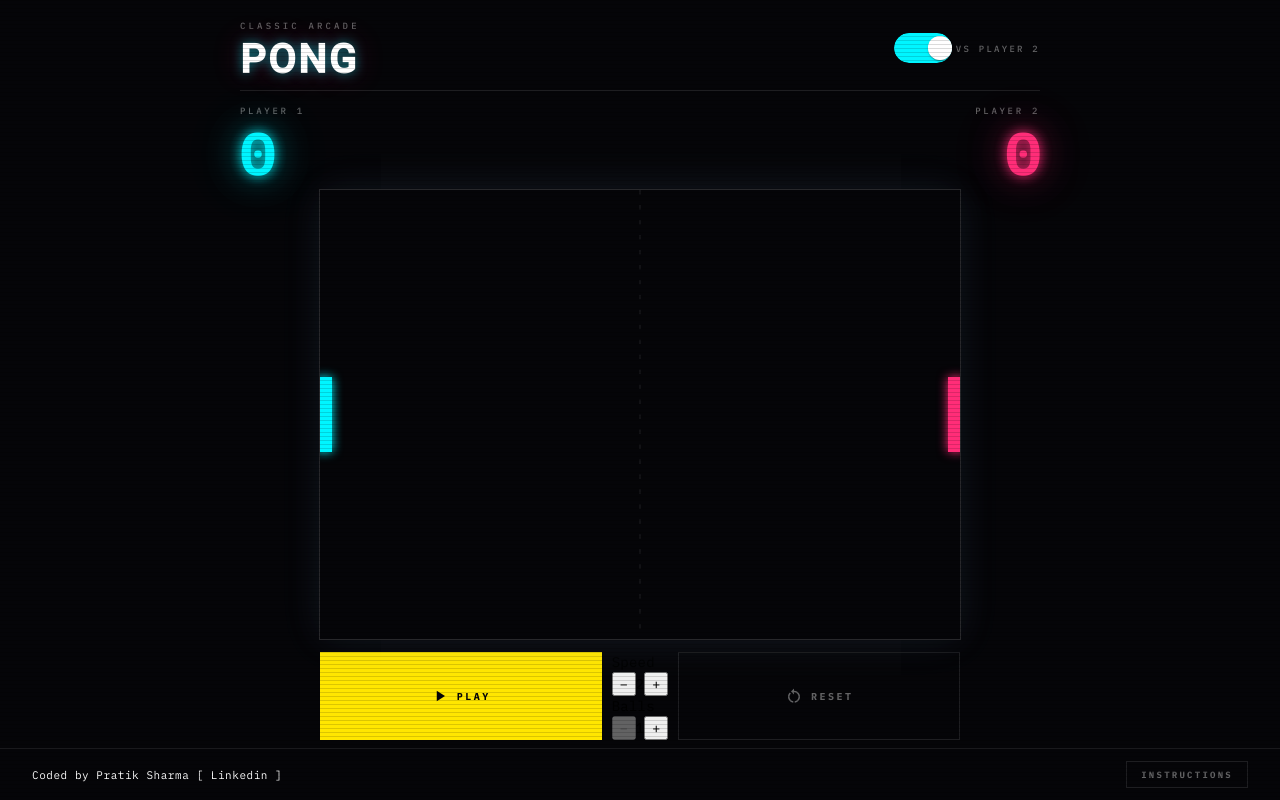
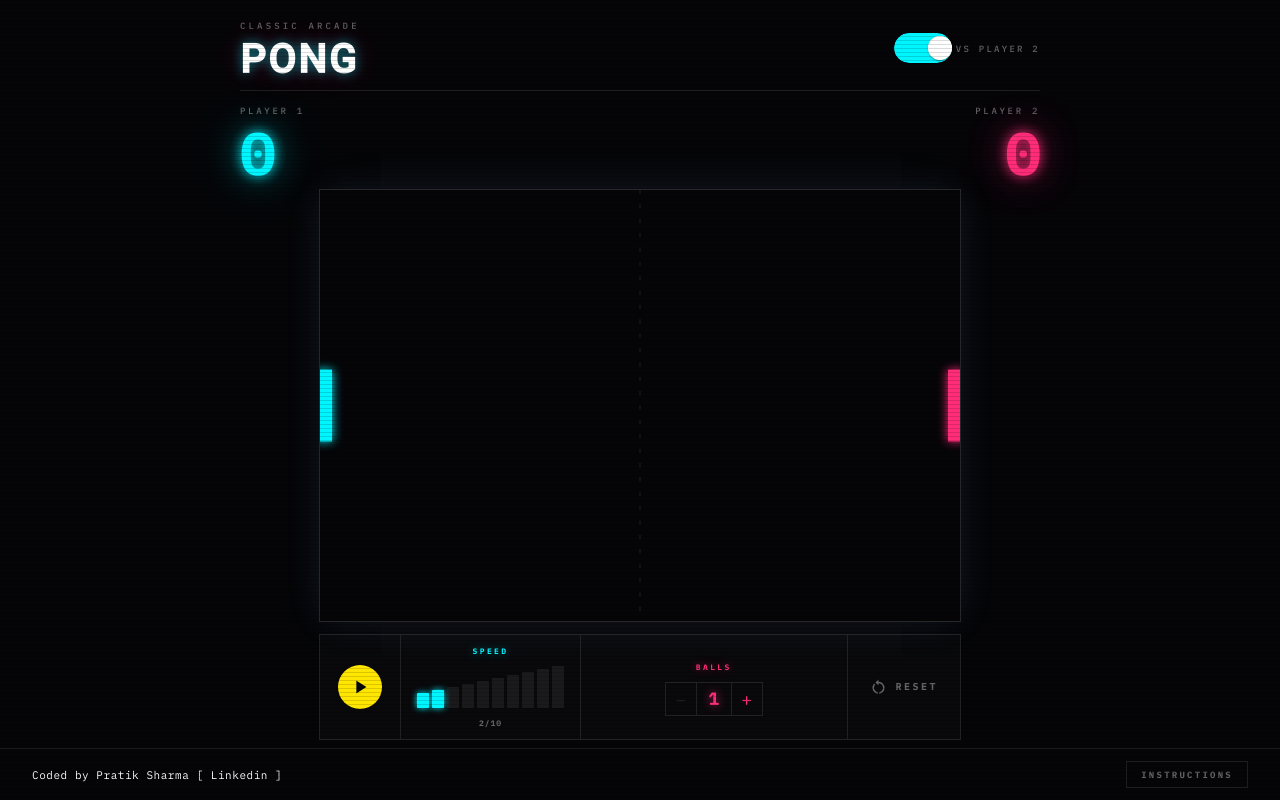
Before and after one commit to topratiksharma/arkanoid, an Angular app: page /#/game in a window 1280 px wide. Built offline with nearby package versions, Linux system fonts and the light colour scheme.

Commit message:
Fix the bug

```diff
--- a/src/app/game/game.component.html
+++ b/src/app/game/game.component.html
@@ -38,31 +38,36 @@
   </div>
 
   <div class="arkanoid__controls">
+    <div class="arkanoid__play-cell">
       <button
-      class="arkanoid__button arkanoid__button--primary"
+        class="arkanoid__btn-play"
         (click)="isPlaying && !isPaused ? pauseGame() : isPaused ? resumeGame() : playGame()"
       >
         <mat-icon>{{ isPlaying && !isPaused ? 'pause' : 'play_arrow' }}</mat-icon>
-      {{ isPlaying && !isPaused ? 'Pause' : isPaused ? 'Resume' : 'Play' }}
       </button>
+    </div>
 
-    <div class="arkanoid__cockpit">
-      <div class="arkanoid__stepper">
-        <span class="arkanoid__stepper-label arkanoid__stepper-label--cyan">Speed</span>
-        <div class="arkanoid__stepper-track">
-          <button class="arkanoid__stepper-btn" (click)="decreaseBallSpeed()" [disabled]="ballSpeed <= 1">−</button>
-          <span class="arkanoid__stepper-value arkanoid__stepper-value--cyan">{{ ballSpeed }}</span>
-          <button class="arkanoid__stepper-btn" (click)="increaseBallSpeed()">+</button>
+    <div class="arkanoid__vol-widget">
+      <span class="arkanoid__vol-label">Speed</span>
+      <div class="arkanoid__vol-bar">
+        @for (seg of speedSegments; track seg) {
+          <button
+            class="arkanoid__vol-seg"
+            [class.arkanoid__vol-seg--active]="ballSpeed >= seg"
+            [style.height.px]="12 + seg * 3"
+            (click)="setSpeed(seg)"
+          ></button>
+        }
       </div>
+      <span class="arkanoid__vol-value">{{ ballSpeed }}/10</span>
     </div>
-      <div class="arkanoid__cockpit-divider"></div>
-      <div class="arkanoid__stepper">
-        <span class="arkanoid__stepper-label arkanoid__stepper-label--pink">Balls</span>
-        <div class="arkanoid__stepper-track">
-          <button class="arkanoid__stepper-btn arkanoid__stepper-btn--pink" (click)="decreaseBallCount()" [disabled]="ballCount <= 1">−</button>
-          <span class="arkanoid__stepper-value arkanoid__stepper-value--pink">{{ ballCount }}</span>
-          <button class="arkanoid__stepper-btn arkanoid__stepper-btn--pink" (click)="increaseBallCount()">+</button>
-        </div>
+
+    <div class="arkanoid__ball-ctrl">
+      <span class="arkanoid__ball-ctrl-label">Balls</span>
+      <div class="arkanoid__ball-ctrl-track">
+        <button class="arkanoid__ball-ctrl-dec" (click)="decreaseBallCount()" [disabled]="ballCount <= 1">−</button>
+        <span class="arkanoid__ball-ctrl-value">{{ ballCount }}</span>
+        <button class="arkanoid__ball-ctrl-add" (click)="increaseBallCount()">+</button>
       </div>
     </div>
 
--- a/src/app/game/game.component.scss
+++ b/src/app/game/game.component.scss
@@ -164,18 +164,19 @@ $font: 'IBM Plex Mono', monospace;
 
   &__controls {
     display: flex;
+    align-items: stretch;
     width: 100%;
     max-width: min(800px, calc((100dvh - 320px) * 4 / 3));
     margin-top: 12px;
-    gap: 10px;
+    border: 1px solid $border;
+    background: rgba(255, 255, 255, 0.015);
+    overflow: hidden;
   }
 
   &__button {
-    flex: 1;
     display: flex;
     align-items: center;
     justify-content: center;
-    padding: 14px 32px;
     font-family: $font;
     font-size: 10px;
     font-weight: 700;
@@ -186,6 +187,8 @@ $font: 'IBM Plex Mono', monospace;
     transition: box-shadow 0.15s ease, opacity 0.15s ease, background-color 0.15s ease;
 
     &--primary {
+      flex: 1;
+      padding: 14px 32px;
       background-color: $yellow;
       color: $bg;
       border: 1px solid $yellow;
@@ -201,13 +204,15 @@ $font: 'IBM Plex Mono', monospace;
     }
 
     &--secondary {
+      flex: 0 0 auto;
+      padding: 14px 22px;
       background-color: transparent;
       color: $muted;
-      border: 1px solid $border;
+      border: none;
 
       &:hover:not(:disabled) {
         color: $white;
-        border-color: rgba(255, 255, 255, 0.3);
+        background-color: rgba(255, 255, 255, 0.04);
       }
     }
   }
@@ -281,4 +286,171 @@ $font: 'IBM Plex Mono', monospace;
     width: 18px;
     margin-right: 8px;
   }
+
+  // ── Volume bar (speed) ──────────────────────────────────────────
+
+  &__vol-widget {
+    display: flex;
+    flex-direction: column;
+    align-items: center;
+    justify-content: center;
+    gap: 5px;
+    padding: 12px 16px;
+    flex-shrink: 0;
+    border-right: 1px solid $border;
+  }
+
+  &__vol-label {
+    font-size: 8px;
+    font-weight: 700;
+    letter-spacing: 0.3em;
+    text-transform: uppercase;
+    color: $cyan;
+    text-shadow: 0 0 8px rgba(0, 245, 255, 0.45);
+  }
+
+  &__vol-bar {
+    display: flex;
+    align-items: flex-end;
+    gap: 3px;
+  }
+
+  &__vol-seg {
+    width: 12px;
+    border-radius: 1px;
+    border: none;
+    cursor: pointer;
+    background: rgba(255, 255, 255, 0.07);
+    transition: background 80ms ease, box-shadow 80ms ease;
+    padding: 0;
+
+    &:nth-child(1), &:nth-child(2), &:nth-child(3) { --seg-color: #{$cyan}; }
+    &:nth-child(4), &:nth-child(5) { --seg-color: #7ff0cc; }
+    &:nth-child(6), &:nth-child(7) { --seg-color: #{$yellow}; }
+    &:nth-child(8) { --seg-color: #ff9900; }
+    &:nth-child(9), &:nth-child(10) { --seg-color: #{$pink}; }
+
+    &--active {
+      background: var(--seg-color);
+      box-shadow: 0 0 6px var(--seg-color);
+    }
+
+    &:hover {
+      opacity: 0.7;
+    }
+  }
+
+  &__vol-value {
+    font-size: 8px;
+    font-weight: 700;
+    letter-spacing: 0.12em;
+    color: $muted;
+  }
+
+  // ── Play cell + small play button ──────────────────────────────
+
+  &__play-cell {
+    display: flex;
+    align-items: center;
+    justify-content: center;
+    flex-shrink: 0;
+    width: 80px;
+    border-right: 1px solid $border;
+  }
+
+  &__btn-play {
+    width: 44px;
+    height: 44px;
+    border-radius: 50%;
+    background: $yellow;
+    border: none;
+    cursor: pointer;
+    display: flex;
+    align-items: center;
+    justify-content: center;
+    transition: box-shadow 0.15s ease, transform 0.1s ease;
+
+    mat-icon {
+      font-size: 22px;
+      width: 22px;
+      height: 22px;
+      color: $bg;
+      margin: 0;
+    }
+
+    &:hover {
+      box-shadow: 0 0 18px rgba(255, 230, 0, 0.6), 0 0 40px rgba(255, 230, 0, 0.25);
+      transform: scale(1.06);
+    }
+
+    &:active {
+      transform: scale(0.95);
+    }
+  }
+
+  // ── Ball count control ──────────────────────────────────────────
+
+  &__ball-ctrl {
+    flex: 1;
+    display: flex;
+    flex-direction: column;
+    align-items: center;
+    justify-content: center;
+    gap: 5px;
+    padding: 12px 16px;
+    border-right: 1px solid $border;
+  }
+
+  &__ball-ctrl-label {
+    font-size: 8px;
+    font-weight: 700;
+    letter-spacing: 0.3em;
+    text-transform: uppercase;
+    color: $pink;
+    text-shadow: 0 0 8px rgba(255, 45, 120, 0.5);
+  }
+
+  &__ball-ctrl-track {
+    display: flex;
+    align-items: center;
+    border: 1px solid $border;
+  }
+
+  &__ball-ctrl-dec,
+  &__ball-ctrl-add {
+    width: 30px;
+    height: 32px;
+    background: transparent;
+    border: none;
+    color: $pink;
+    font-family: $font;
+    font-size: 18px;
+    cursor: pointer;
+    display: flex;
+    align-items: center;
+    justify-content: center;
+    transition: background-color 0.12s ease;
+    padding: 0;
+
+    &:hover:not(:disabled) {
+      background-color: rgba(255, 45, 120, 0.12);
+    }
+
+    &:disabled {
+      color: $border;
+      cursor: not-allowed;
+    }
+  }
+
+  &__ball-ctrl-value {
+    min-width: 34px;
+    text-align: center;
+    font-size: 18px;
+    font-weight: 700;
+    color: $pink;
+    border-left: 1px solid $border;
+    border-right: 1px solid $border;
+    line-height: 32px;
+    text-shadow: 0 0 10px rgba(255, 45, 120, 0.7);
+  }
 }
--- a/src/app/game/game.component.ts
+++ b/src/app/game/game.component.ts
@@ -36,6 +36,8 @@ export class GameComponent implements AfterViewInit, OnDestroy {
   public player1Score = 0;
   public isPlaying = false;
   public isPaused = false;
+  readonly MAX_SPEED = 10;
+  readonly speedSegments = [1, 2, 3, 4, 5, 6, 7, 8, 9, 10];
   public ballSpeed = 2;
   public ballCount = 1;
   private interval: ReturnType<typeof setInterval> | undefined;
@@ -246,7 +248,14 @@ export class GameComponent implements AfterViewInit, OnDestroy {
     this.playGame();
   }
 
+  public setSpeed(level: number): void {
+    if (level < 1 || level > this.MAX_SPEED) return;
+    this.ballSpeed = level;
+    this.arkanoidGame.balls.forEach(b => b.setMaxSpeed(this.ballSpeed));
+  }
+
   public increaseBallSpeed(): void {
+    if (this.ballSpeed >= this.MAX_SPEED) return;
     this.ballSpeed++;
     this.arkanoidGame.balls.forEach(b => b.setMaxSpeed(this.ballSpeed));
   }
```
Lines whose indentation alone changed are shown as unchanged.
